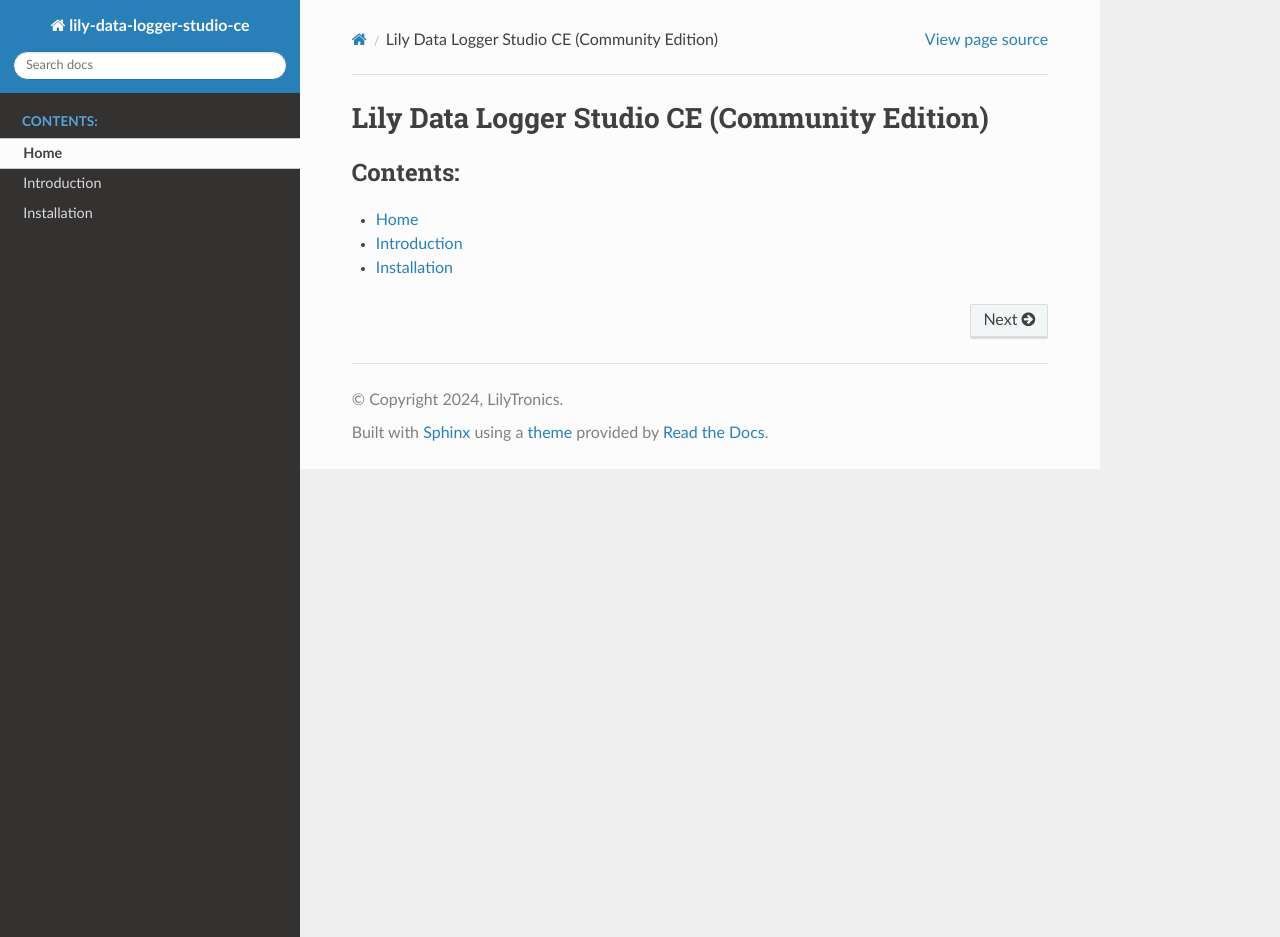
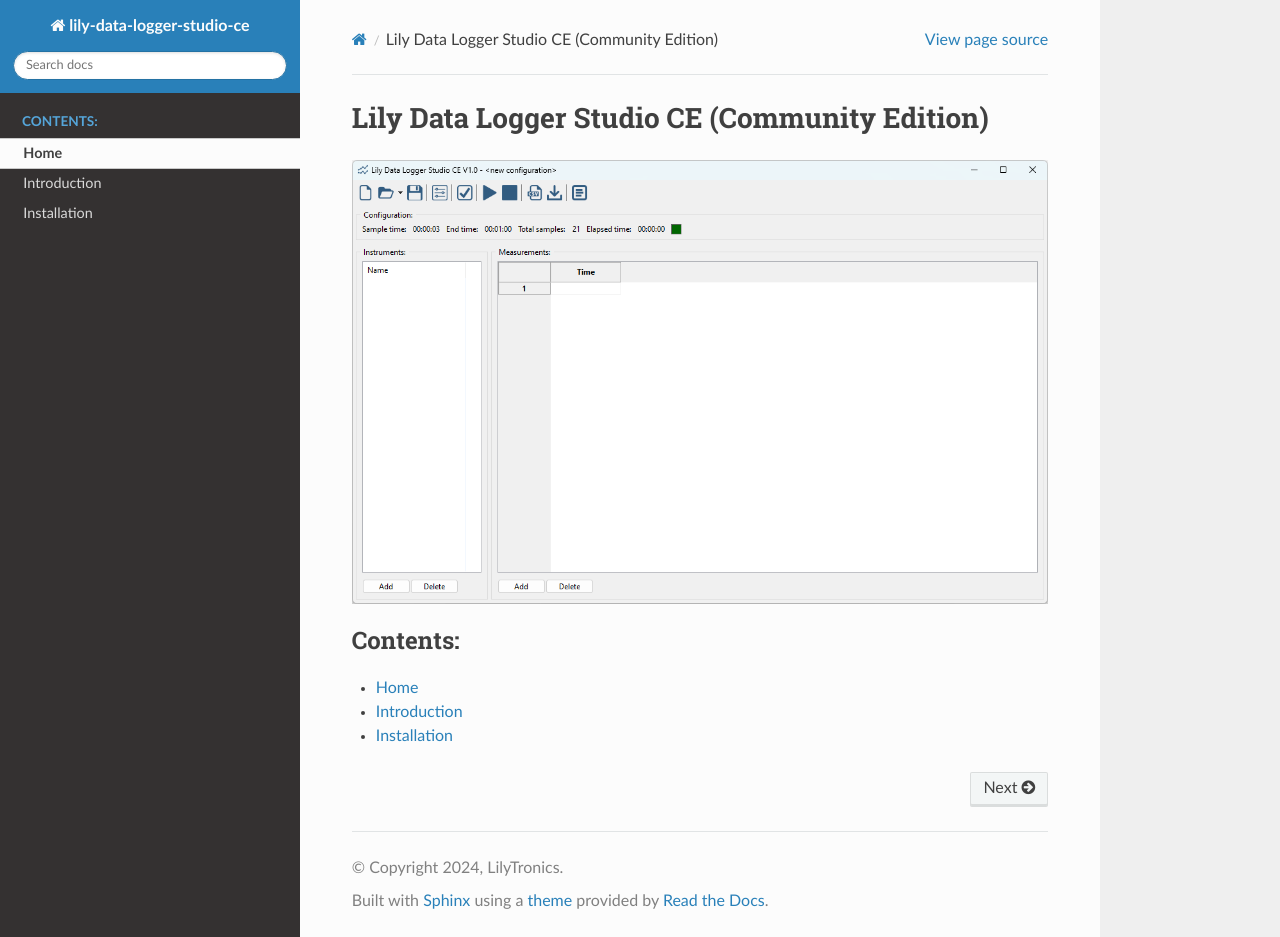
Before and after one commit to LilyTronics/lily_data_logger_software, a Sphinx documentation site: the page built from docs/index.rst, in a window 1280 px wide and 937 px high. Built offline with Sphinx 7.4.7 and the Read the Docs theme 2.0.0, drawn with Linux system fonts in a browser that asks for light colours.

Commit message:
add screenshot of main view

```diff
--- a/docs/index.rst
+++ b/docs/index.rst
@@ -1,5 +1,7 @@
 Lily Data Logger Studio CE (Community Edition)
 ==============================================
+
+.. image:: images/main_view.png
 
 .. toctree::
    :maxdepth: 2
```
Also changed, not shown: docs/images/main_view.png (added).
